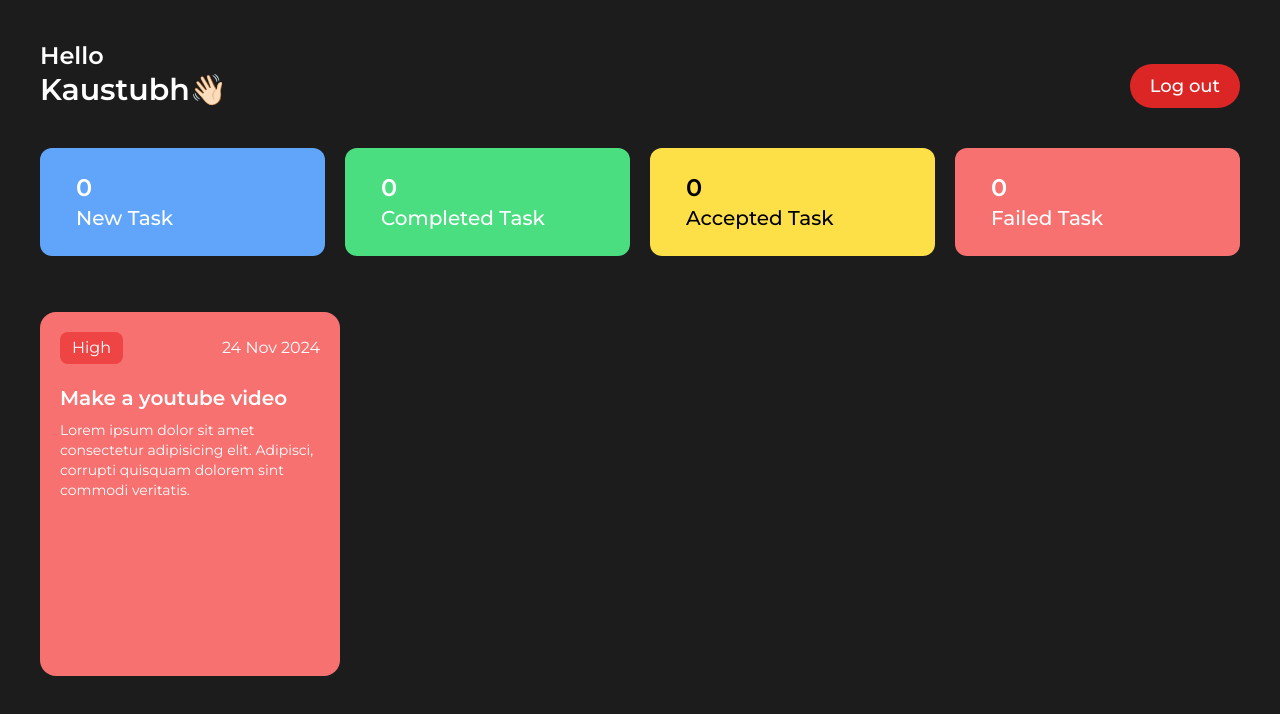
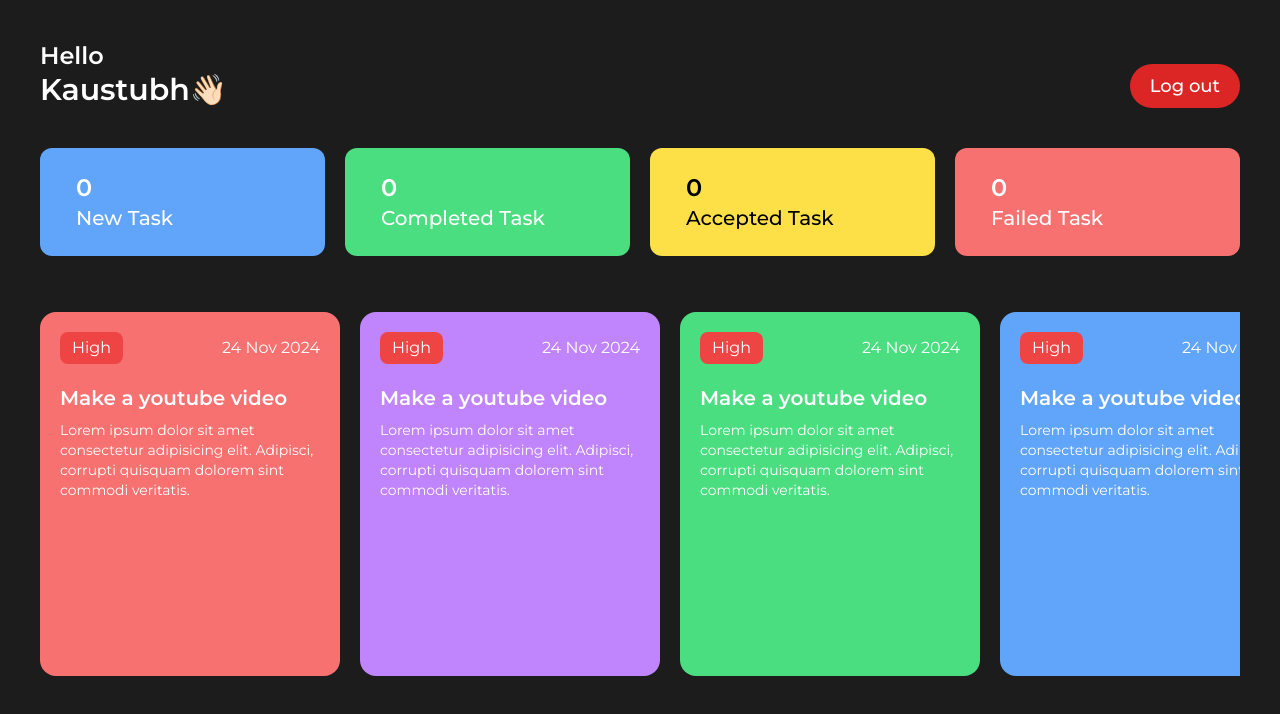
Before and after one commit to Abdulrehman-khan09/employee-management-app, a React (Vite) app: page / in a window 1280 px wide. Shown: the top 714 px of the page. Built offline with nearby package versions, Linux system fonts and the light colour scheme.

Commit message:
changes in card

```diff
--- a/src/components/TaskList/TaskList.jsx
+++ b/src/components/TaskList/TaskList.jsx
@@ -11,6 +11,38 @@ const TaskList = () => {
                 <h2 className='mt-5 text-xl font-semibold'>Make a youtube video</h2>
                 <p className='mt-2 text-sm'>Lorem ipsum dolor sit amet consectetur adipisicing elit. Adipisci, corrupti quisquam dolorem sint commodi veritatis.</p>
             </div>
+            <div className='h-full flex-shrink-0 rounded-2xl p-5 w-[300px] bg-purple-400'>
+                <div className='flex justify-between items-center'>
+                    <h3 className='px-3 py-1 bg-red-500 rounded-lg'>High</h3>
+                    <h4>24 Nov 2024</h4>
+                </div>
+                <h2 className='mt-5 text-xl font-semibold'>Make a youtube video</h2>
+                <p className='mt-2 text-sm'>Lorem ipsum dolor sit amet consectetur adipisicing elit. Adipisci, corrupti quisquam dolorem sint commodi veritatis.</p>
+            </div>
+            <div className='h-full flex-shrink-0 rounded-2xl p-5 w-[300px] bg-green-400'>
+                <div className='flex justify-between items-center'>
+                    <h3 className='px-3 py-1 bg-red-500 rounded-lg'>High</h3>
+                    <h4>24 Nov 2024</h4>
+                </div>
+                <h2 className='mt-5 text-xl font-semibold'>Make a youtube video</h2>
+                <p className='mt-2 text-sm'>Lorem ipsum dolor sit amet consectetur adipisicing elit. Adipisci, corrupti quisquam dolorem sint commodi veritatis.</p>
+            </div>
+            <div className='h-full flex-shrink-0 rounded-2xl p-5 w-[300px] bg-blue-400'>
+                <div className='flex justify-between items-center'>
+                    <h3 className='px-3 py-1 bg-red-500 rounded-lg'>High</h3>
+                    <h4>24 Nov 2024</h4>
+                </div>
+                <h2 className='mt-5 text-xl font-semibold'>Make a youtube video</h2>
+                <p className='mt-2 text-sm'>Lorem ipsum dolor sit amet consectetur adipisicing elit. Adipisci, corrupti quisquam dolorem sint commodi veritatis.</p>
+            </div>
+            <div className='h-full flex-shrink-0 rounded-2xl p-5 w-[300px] bg-yellow-300'>
+                <div className='flex justify-between items-center'>
+                    <h3 className='px-3 py-1 bg-red-500 rounded-lg'>High</h3>
+                    <h4>24 Nov 2024</h4>
+                </div>
+                <h2 className='mt-5 text-xl font-semibold'>Make a youtube video</h2>
+                <p className='mt-2 text-sm'>Lorem ipsum dolor sit amet consectetur adipisicing elit. Adipisci, corrupti quisquam dolorem sint commodi veritatis.</p>
+            </div>
         </div>
     )
 }
```
